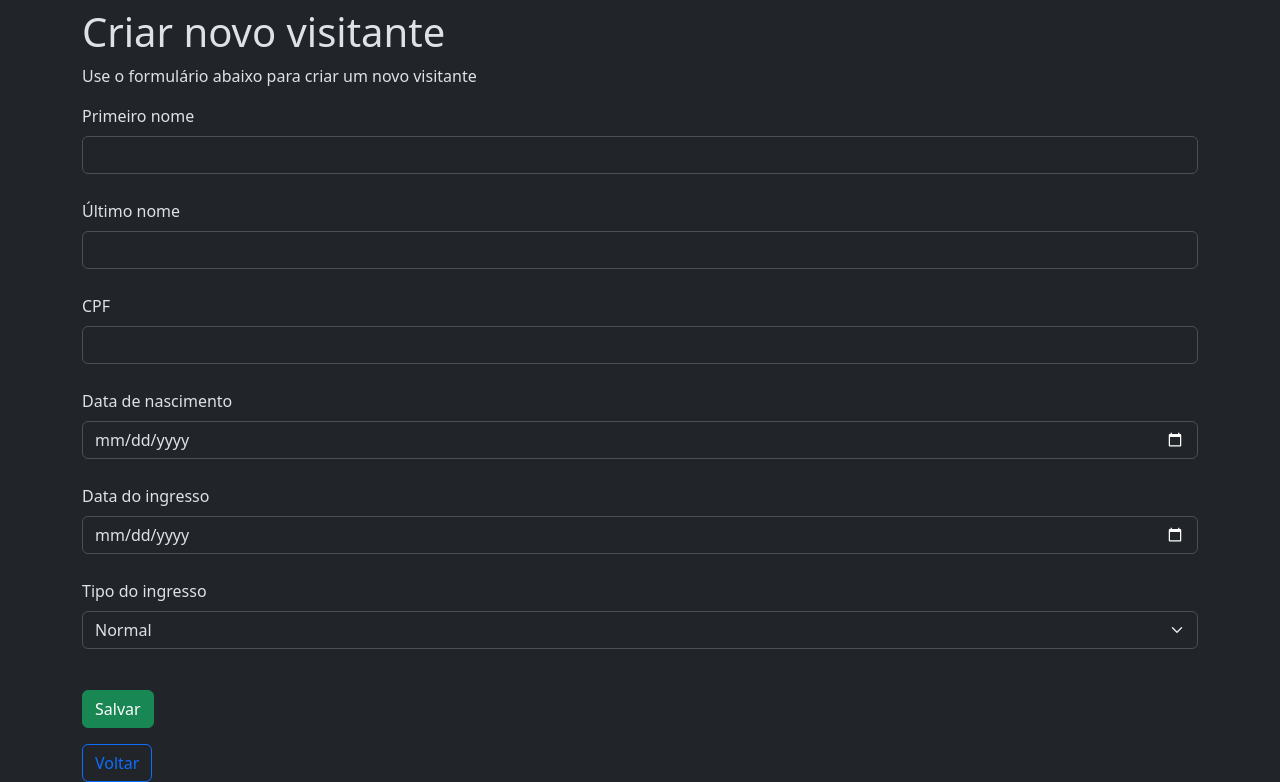
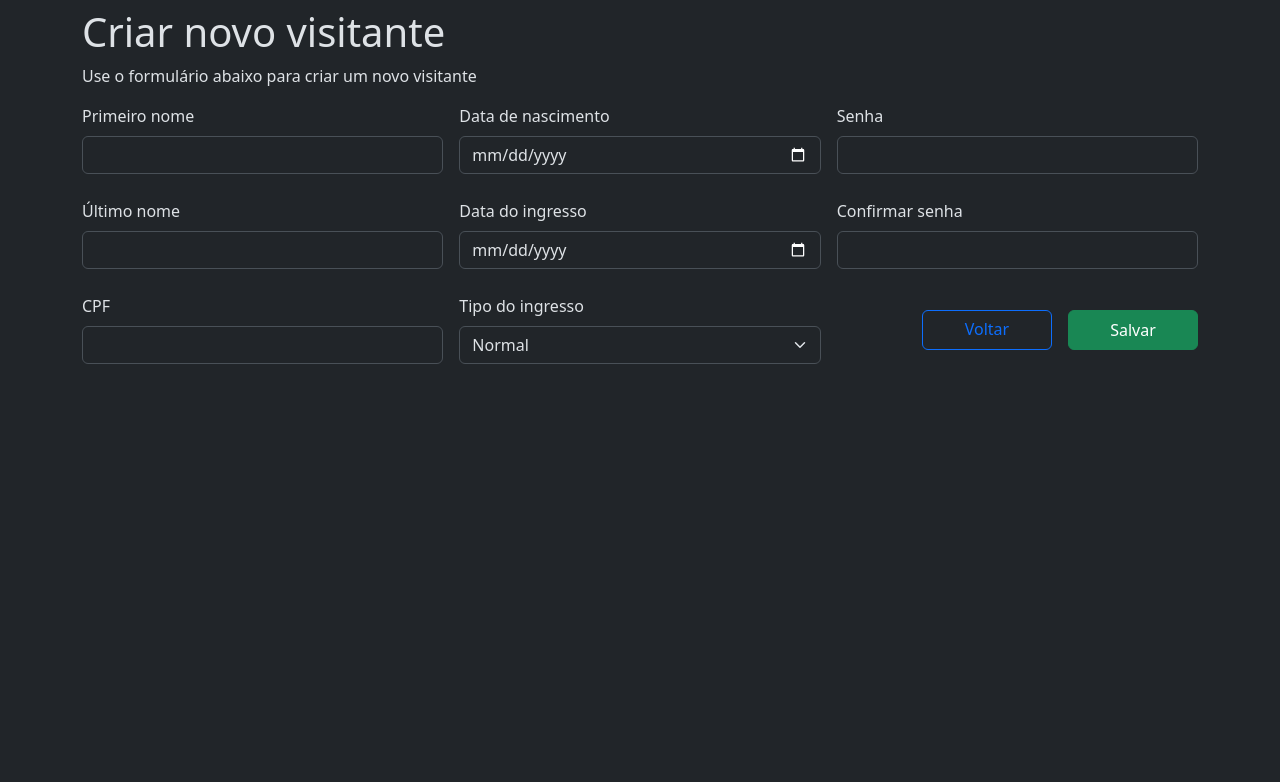
Before and after one commit to guiwa99/senac-python-4960, a Django app: page /visitors/create/ in a window 1280 px wide. Shown: the part 78-860 px from the top of the page. After the commit the page ends 442 px from the top, so only its background shows below. Run offline with Django 5.2, Linux system fonts and the light colour scheme.

Commit message:
ajusta layout formulario criacao de visitante

```diff
--- a/projetos/gerenciamento-visitantes/app/models.py
+++ b/projetos/gerenciamento-visitantes/app/models.py
@@ -9,7 +9,9 @@ class TicketType(models.IntegerChoices):
 class Visitor(models.Model):
     first_name = models.CharField(max_length=100)
     last_name = models.CharField(max_length=100)
-    cpf = models.CharField(max_length=11)
+    cpf = models.CharField(max_length=11, unique=True, error_messages={
+        'unique': 'Já existe um visitante cadastrado com esse CPF.'
+    })
     birth_date = models.DateField()
     ticket_date = models.DateField()
     ticket_type = models.IntegerField(choices=TicketType.choices)
--- a/projetos/gerenciamento-visitantes/app/templates/create-visitor.html
+++ b/projetos/gerenciamento-visitantes/app/templates/create-visitor.html
@@ -5,15 +5,19 @@ Criar visitante
 {% endblock %}
 
 {% block content %}
-
 <div>
     <h1>Criar novo visitante</h1>
     <p>Use o formulário abaixo para criar um novo visitante</p>
 
     <form action="./" method="post">
         {% csrf_token %}
+
+        <div class="d-flex gap-3 flex-wrap">
+            <div class="col">
+                <div>
                     <label for="first_name" class="form-label">Primeiro nome</label>
-            <input type="text" class="form-control" id="first_name" name="first_name" value="{{ form.first_name.value|default_if_none:'' }}">
+                    <input type="text" class="form-control" id="first_name" name="first_name"
+                        value="{{ form.first_name.value|default_if_none:'' }}">
                     <div class="form-text text-danger">
                         {% if form.first_name.errors %}
                         {% for error in form.first_name.errors %}
@@ -21,9 +25,12 @@ Criar visitante
                         {% endfor %}
                         {% else %} &nbsp; {% endif %}
                     </div>
+                </div>
 
+                <div>
                     <label for="last_name" class="form-label">Último nome</label>
-            <input type="text" class="form-control" id="last_name" name="last_name" value="{{ form.last_name.value|default_if_none:'' }}">
+                    <input type="text" class="form-control" id="last_name" name="last_name"
+                        value="{{ form.last_name.value|default_if_none:'' }}">
                     <div class="form-text text-danger">
                         {% if form.last_name.errors %}
                         {% for error in form.last_name.errors %}
@@ -31,9 +38,12 @@ Criar visitante
                         {% endfor %}
                         {% else %} &nbsp; {% endif %}
                     </div>
+                </div>
 
+                <div>
                     <label for="cpf" class="form-label">CPF</label>
-            <input type="text" class="form-control" id="cpf" name="cpf" value="{{ form.cpf.value|default_if_none:'' }}">
+                    <input type="text" class="form-control" id="cpf" name="cpf"
+                        value="{{ form.cpf.value|default_if_none:'' }}">
                     <div class="form-text text-danger">
                         {% if form.cpf.errors %}
                         {% for error in form.cpf.errors %}
@@ -41,9 +51,15 @@ Criar visitante
                         {% endfor %}
                         {% else %} &nbsp; {% endif %}
                     </div>
+                </div>
 
+            </div>
+
+            <div class="col">
+                <div>
                     <label for="birth_date" class="form-label">Data de nascimento</label>
-            <input type="date" class="form-control" id="birth_date" name="birth_date" value="{{ form.birth_date.value|default_if_none:'' }}">
+                    <input type="date" class="form-control" id="birth_date" name="birth_date"
+                        value="{{ form.birth_date.value|default_if_none:'' }}">
                     <div class="form-text text-danger">
                         {% if form.birth_date.errors %}
                         {% for error in form.birth_date.errors %}
@@ -51,9 +67,12 @@ Criar visitante
                         {% endfor %}
                         {% else %} &nbsp; {% endif %}
                     </div>
+                </div>
 
+                <div>
                     <label for="ticket_date" class="form-label">Data do ingresso</label>
-            <input type="date" class="form-control" id="ticket_date" name="ticket_date" value="{{ form.ticket_date.value|default_if_none:'' }}">
+                    <input type="date" class="form-control" id="ticket_date" name="ticket_date"
+                        value="{{ form.ticket_date.value|default_if_none:'' }}">
                     <div class="form-text text-danger">
                         {% if form.ticket_date.errors %}
                         {% for error in form.ticket_date.errors %}
@@ -61,7 +80,9 @@ Criar visitante
                         {% endfor %}
                         {% else %} &nbsp; {% endif %}
                     </div>
+                </div>
 
+                <div>
                     <label for="ticket_type" class="form-label">Tipo do ingresso</label>
                     <select name="ticket_type" id="ticket_type" class="form-select">
                         <option value="1">Normal</option>
@@ -75,10 +96,44 @@ Criar visitante
                         {% endfor %}
                         {% else %} &nbsp; {% endif %}
                     </div>
+                </div>
 
-            <input type="submit" value="Salvar" class="btn btn-success mt-3">
+            </div>
+
+            <div class="col">
+                <div>
+                    <label for="cpf" class="form-label">Senha</label>
+                    <input type="password" class="form-control" id="password" name="password"
+                        value="{{ form.password.value|default_if_none:'' }}">
+                    <div class="form-text text-danger">
+                        {% if form.password.errors %}
+                        {% for error in form.password.errors %}
+                        <span>{{ error }}</span>
+                        {% endfor %}
+                        {% else %} &nbsp; {% endif %}
+                    </div>
+                </div>
+
+                <div>
+                    <label for="cpf" class="form-label">Confirmar senha</label>
+                    <input type="password" class="form-control" id="confirm_password" name="confirm_password"
+                        value="{{ form.confirm_password.value|default_if_none:'' }}">
+                    <div class="form-text text-danger">
+                        {% if form.confirm_password.errors %}
+                        {% for error in form.confirm_password.errors %}
+                        <span>{{ error }}</span>
+                        {% endfor %}
+                        {% else %} &nbsp; {% endif %}
+                    </div>
+                </div>
+
+                <div class="d-flex justify-content-end gap-3">
+                    <a href="../" class="btn btn-outline-primary mt-3 btn-custom">Voltar</a>
+                    <input type="submit" value="Salvar" class="btn btn-success mt-3 btn-custom">
+                </div>
+            </div>
+
+        </div>
     </form>
-
-        <a href="../" class="btn btn-outline-primary mt-3">Voltar</a>
 </div>
 {% endblock %}
```
Also changed, not shown: projetos/gerenciamento-visitantes/app/migrations/0004_alter_visitor_cpf.py (added). Lines whose indentation alone changed are shown as unchanged.
